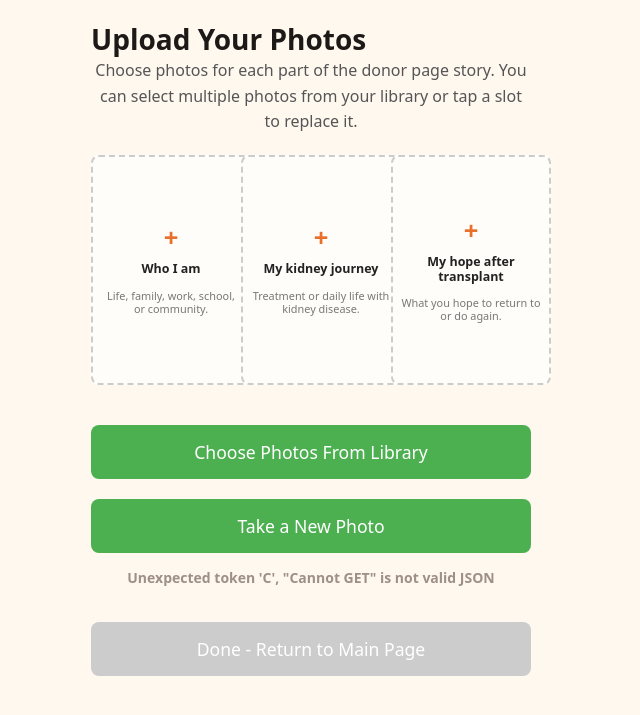
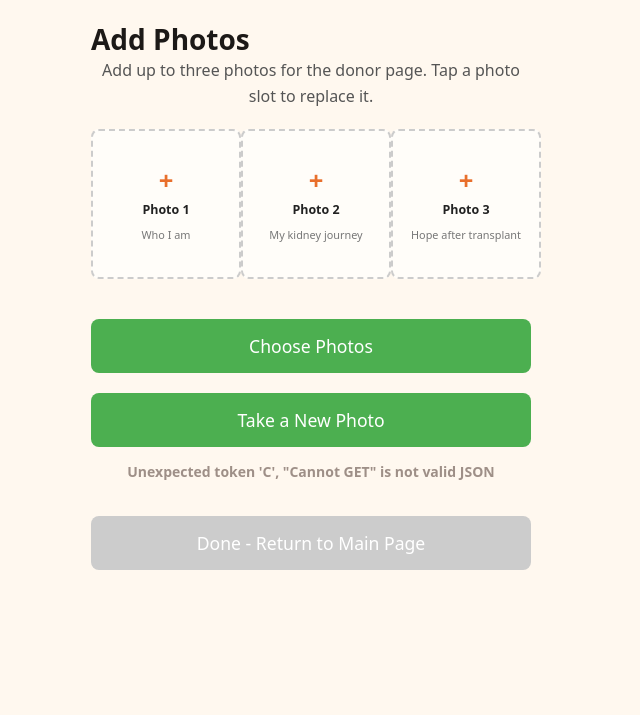
Before and after one commit to fiacobelli/dialogue_framework, a Flask app: template templates/upload_mobile.html in a window 1280 px wide. Shown: the top 715 px of the page, without its empty margins (329-969 px from the left). Run offline with Flask 3, Linux system fonts and the light colour scheme; the template is opened without the code that fills it, so the values that code supplies are empty; some libraries are stand-ins or nearby versions.

Commit message:
Simplify donor photo upload step

```diff
--- a/static/css/avatar.css
+++ b/static/css/avatar.css
@@ -848,11 +848,11 @@
 
 .qr-section {
     text-align: center;
-    padding: 18px;
+    padding: 14px;
     border: 1px solid #F0E9E2;
     border-radius: 12px;
     background: #FFFDF9;
-    margin: 18px 0;
+    margin: 14px 0;
 }
 
 #qrCode {
@@ -912,8 +912,8 @@
     border-radius: 12px;
     color: #1E3A8A !important;
     font-size: 14px;
-    margin: 14px auto 0;
-    max-width: 620px;
+    margin: 10px auto 0;
+    max-width: 520px;
     padding: 10px 12px;
 }
 
@@ -921,14 +921,14 @@
     display: flex;
     justify-content: center;
     gap: 12px;
-    margin: 20px 0;
+    margin: 16px 0;
     flex-wrap: wrap;
 }
 
 .photo-slot {
-    width: 160px;
-    min-height: 230px;
-    border: 3px dashed #E7DDD5;
+    width: 150px;
+    min-height: 150px;
+    border: 2px dashed #E7DDD5;
     border-radius: 12px;
     display: flex;
     flex-direction: column;
@@ -939,21 +939,21 @@
     overflow: hidden;
     background: #FFFDF9;
     cursor: pointer;
-    gap: 8px;
+    gap: 6px;
     padding: 12px;
     text-align: center;
 }
 
 .photo-slot strong {
     color: #1C1917;
-    font-size: 14px;
+    font-size: 15px;
     line-height: 1.2;
 }
 
 .photo-slot small {
     color: #78716C;
-    font-size: 11px;
-    line-height: 1.35;
+    font-size: 12px;
+    line-height: 1.25;
 }
 
 .photo-slot-plus {
@@ -971,7 +971,7 @@
 
 .photo-slot img {
     width: 100%;
-    height: 120px;
+    height: 100px;
     object-fit: cover;
 }
 
--- a/templates/upload_mobile.html
+++ b/templates/upload_mobile.html
@@ -44,34 +44,33 @@
 <body>
     <div class="upload-container">
         <div class="card">
-            <h2>Upload Your Photos</h2>
+            <h2>Add Photos</h2>
             <p class="upload-prompt">
-                Choose photos for each part of the donor page story.
-                You can select multiple photos from your library or tap a slot to replace it.
+                Add up to three photos for the donor page. Tap a photo slot to replace it.
             </p>
 
             <div class="photo-grid">
                 <div class="photo-slot" id="photo0">
                     <span class="plus">+</span>
-                    <strong>Who I am</strong>
-                    <small>Life, family, work, school, or community.</small>
+                    <strong>Photo 1</strong>
+                    <small>Who I am</small>
                 </div>
                 <div class="photo-slot" id="photo1">
                     <span class="plus">+</span>
-                    <strong>My kidney journey</strong>
-                    <small>Treatment or daily life with kidney disease.</small>
+                    <strong>Photo 2</strong>
+                    <small>My kidney journey</small>
                 </div>
                 <div class="photo-slot" id="photo2">
                     <span class="plus">+</span>
-                    <strong>My hope after transplant</strong>
-                    <small>What you hope to return to or do again.</small>
+                    <strong>Photo 3</strong>
+                    <small>Hope after transplant</small>
                 </div>
             </div>
 
             <input type="file" id="libraryInput" accept="image/*" multiple>
             <input type="file" id="cameraInput" accept="image/*" capture="environment">
             <button class="submit-btn" type="button" onclick="selectPhoto('library')">
-                Choose Photos From Library
+                Choose Photos
             </button>
             <button class="submit-btn" type="button" onclick="selectPhoto('camera')">
                 Take a New Photo
```
Also changed, not shown: static/js/UIController.js (+6 -6 lines), templates/interview.html (+11 -12 lines).
